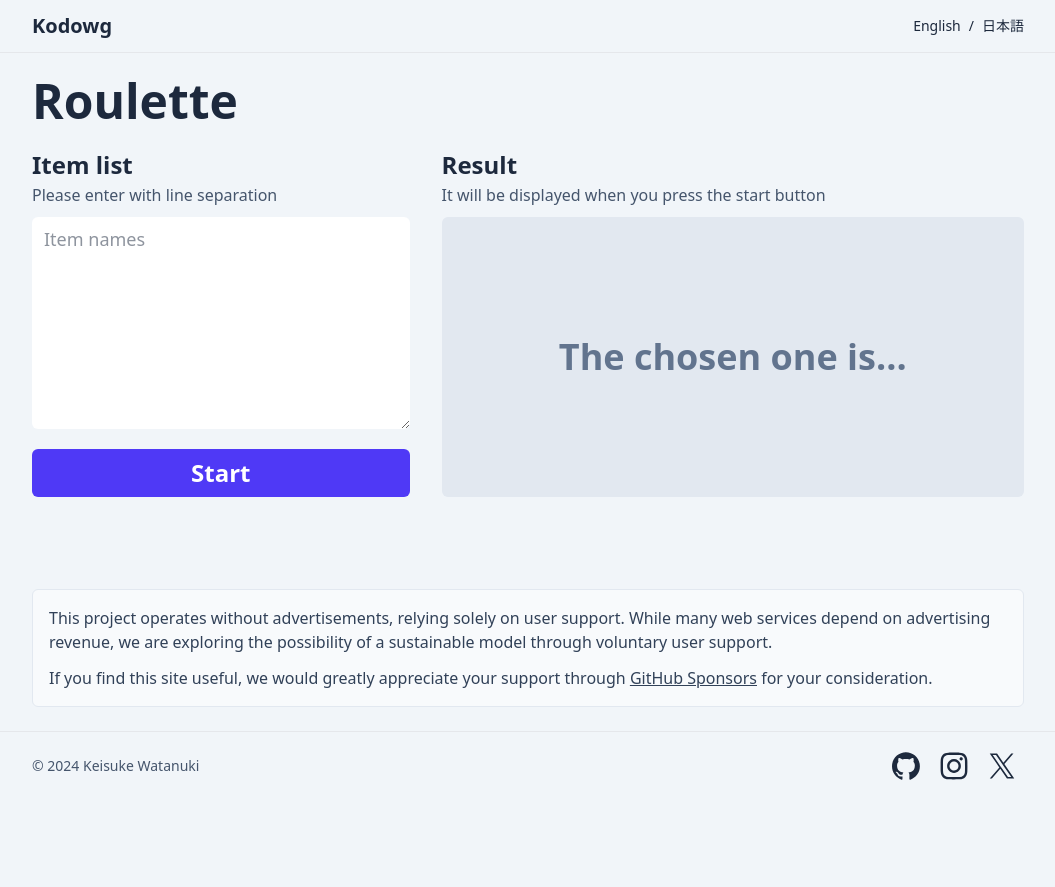
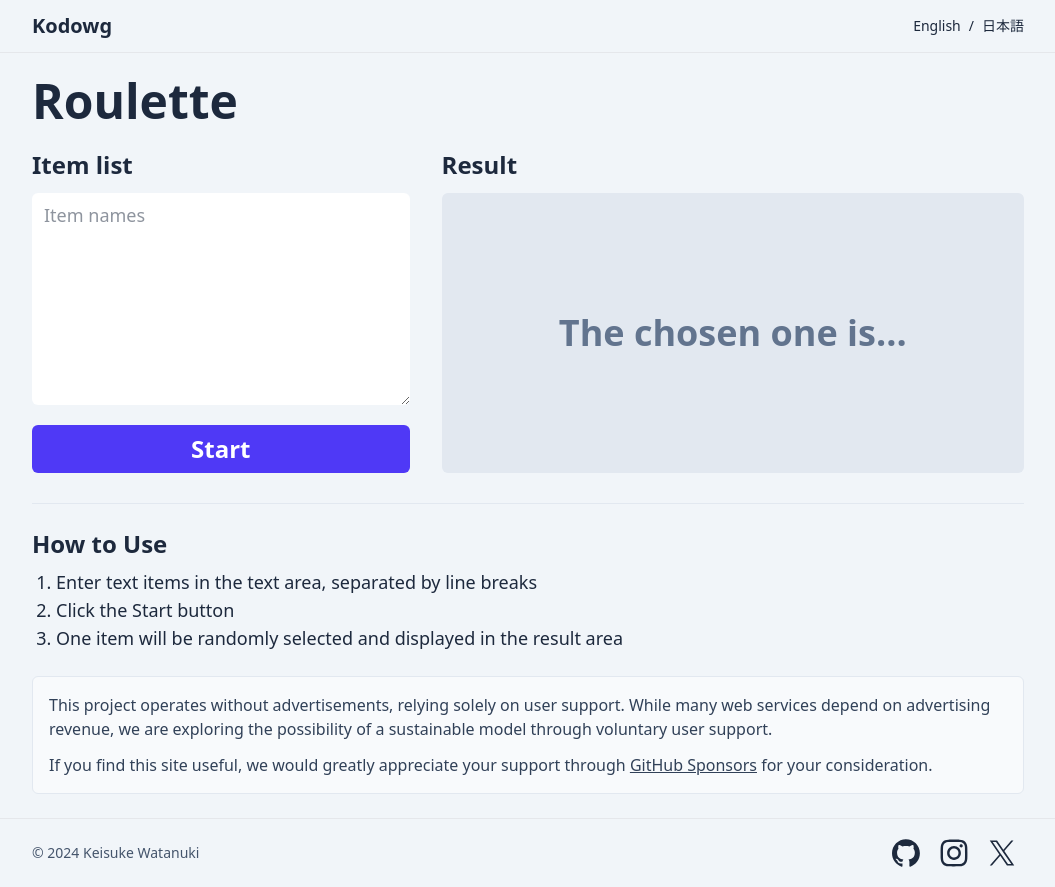
Before and after one commit to kskwtnk/kodowg, a SvelteKit app: page /en/roulette in a window 1280 px wide. Shown: the whole page, without its empty margins (112-1167 px from the left). Before the commit the page ends 800 px from the top, so only its background shows below. Built offline with nearby package versions, Linux system fonts and the light colour scheme.

Commit message:
Update descriptions for individual pages

```diff
--- a/src/routes/[lang]/character-count/+page.svelte
+++ b/src/routes/[lang]/character-count/+page.svelte
@@ -43,4 +43,13 @@
 			>
 		</div>
 	</div>
+	<hr class="col-span-full mt-1.5 border-t-slate-200 border-b-white" />
+	<div class="col-span-full grid gap-y-2">
+		<h2 class="text-2xl font-bold">{i18nText.howToUse}</h2>
+		<ol class="list-decimal pl-6">
+			{#each i18nText.steps as step}
+				<li>{step}</li>
+			{/each}
+		</ol>
+	</div>
 </div>
--- a/src/routes/[lang]/character-count/+page.ts
+++ b/src/routes/[lang]/character-count/+page.ts
@@ -2,18 +2,30 @@ const i18nText = {
 	en: {
 		title: "Character Count",
 		description:
-			"Free browser-based character counter that counts instantly as you type. No data stored on servers - your text remains private and secure.",
+			"Free Web-based character counter that counts instantly as you type. No data stored on servers - your text remains private and secure.",
 		characters: "Characters",
 		textToCount: "Text to count",
 		placeholder: "Please enter text",
+		howToUse: "How to Use",
+		steps: [
+			"Enter text in the text area",
+			"The character count will be displayed in the Characters area",
+			"The count updates in real-time as you edit the text",
+		],
 	},
 	ja: {
 		title: "文字数カウント",
 		description:
-			"ブラウザ上で使える無料の文字数カウントツール。入力と同時にリアルタイムで文字数をカウント。サーバー上にデータを保存しないため安心して利用できます。",
+			"Web上で使える無料の文字数カウントツール。入力と同時にリアルタイムで文字数をカウント。サーバー上にデータを保存しないため安心して利用できます。",
 		characters: "文字数",
 		textToCount: "カウントするテキスト",
 		placeholder: "入力してください",
+		howToUse: "使い方",
+		steps: [
+			"テキストエリアに文字を入力します",
+			"文字数のエリアに文字数が表示されます",
+			"テキストエリアの文字を編集するたびにリアルタイムで文字数が更新されます",
+		],
 	},
 };
 
--- a/src/routes/[lang]/qr-code-generator/+page.svelte
+++ b/src/routes/[lang]/qr-code-generator/+page.svelte
@@ -54,7 +54,6 @@
 
 <div class="grid grid-cols-1 gap-x-4 gap-y-6 md:grid-cols-5 lg:gap-x-8">
 	<h1 class="col-span-full text-5xl font-bold">{i18nText.title}</h1>
-
 	<div class="flex flex-col gap-y-5 md:col-span-3">
 		<div class="flex grow flex-col gap-y-3">
 			<label for="textfield" class="text-2xl font-bold"
@@ -67,7 +66,6 @@
 				bind:value={inputText}
 			></textarea>
 		</div>
-
 		<fieldset>
 			<legend class="text-2xl font-bold">{i18nText.size}</legend>
 			<div class="mt-1 flex gap-x-4">
@@ -85,7 +83,6 @@
 				{/each}
 			</div>
 		</fieldset>
-
 		<fieldset>
 			<legend class="text-2xl font-bold">{i18nText.fileFormat}</legend>
 			<div class="mt-1 flex gap-x-4">
@@ -119,7 +116,6 @@
 			{i18nText.download}
 		</button>
 	</div>
-
 	<div class="flex flex-col gap-y-3 md:col-span-2">
 		<h2 class="text-2xl font-bold">{i18nText.generatedQRCode}</h2>
 		<div
@@ -135,4 +131,13 @@
 			{/if}
 		</div>
 	</div>
+	<hr class="col-span-full mt-1.5 border-t-slate-200 border-b-white" />
+	<div class="col-span-full grid gap-y-2">
+		<h2 class="text-2xl font-bold">{i18nText.howToUse}</h2>
+		<ol class="list-decimal pl-6">
+			{#each i18nText.steps as step}
+				<li>{step}</li>
+			{/each}
+		</ol>
+	</div>
 </div>
--- a/src/routes/[lang]/qr-code-generator/+page.ts
+++ b/src/routes/[lang]/qr-code-generator/+page.ts
@@ -2,24 +2,38 @@ const i18nText = {
 	en: {
 		title: "QR Code Generator",
 		description:
-			"Free browser-based QR code generator. Download your QR codes as PNG or SVG files. No data stored on servers - your information remains private and secure.",
+			"Free Web-based QR code generator. Download your QR codes as PNG or SVG files. No data stored on servers - your information remains private and secure.",
 		convertText: "Text to convert",
 		placeholder: "Enter text",
 		size: "Size",
 		fileFormat: "File format",
 		download: "Download",
 		generatedQRCode: "Generated QR Code",
+		howToUse: "How to Use",
+		steps: [
+			"Enter the text (such as URLs) you want to convert in the text area",
+			"Select the size of the QR code to generate",
+			"Choose the image file format",
+			"Click the download button to download your file",
+		],
 	},
 	ja: {
 		title: "QRコードジェネレーター",
 		description:
-			"ブラウザ上で使える無料のQRコードを生成ツール。QRコードをPNGまたはSVGファイルとしてダウンロードできます。サーバー上にデータを保存しないため安心して利用できます。",
+			"Web上で使える無料のQRコードを生成ツール。QRコードをPNGまたはSVGファイルとしてダウンロードできます。サーバー上にデータを保存しないため安心して利用できます。",
 		convertText: "変換するテキスト",
 		placeholder: "テキストを入力",
 		size: "サイズ",
 		fileFormat: "ファイル形式",
 		download: "ダウンロード",
 		generatedQRCode: "生成されたQRコード",
+		howToUse: "使い方",
+		steps: [
+			"テキストエリアに変換したい文字（URLなど）を入力します",
+			"生成するQRコードのサイズを選択します",
+			"画像の拡張子を選択します",
+			"ダウンロードボタンを押してファイルをダウンロードします",
+		],
 	},
 };
 
--- a/src/routes/[lang]/random-order/+page.svelte
+++ b/src/routes/[lang]/random-order/+page.svelte
@@ -50,11 +50,8 @@
 <div class="grid grid-cols-1 gap-x-4 gap-y-6 md:grid-cols-5 lg:gap-x-8">
 	<h1 class="col-span-full text-5xl font-bold">{i18nText.title}</h1>
 	<div class="row-span-2 grid grid-rows-subgrid gap-y-3 md:col-span-2">
-		<label for="textarea" class="grid content-start gap-y-1">
-			<span class="text-2xl font-bold">{i18nText.itemList}</span>
-			<span class="text-base leading-tight text-slate-600">
-				{i18nText.itemListDescription}
-			</span>
+		<label for="textarea" class="text-2xl font-bold">
+			{i18nText.itemList}
 		</label>
 		<div class="grid gap-y-5">
 			<textarea
@@ -75,12 +72,7 @@
 		</div>
 	</div>
 	<div class="row-span-2 grid grid-rows-subgrid gap-y-3 md:col-span-3">
-		<div class="grid content-start gap-y-1">
-			<h2 class="text-2xl font-bold">{i18nText.result}</h2>
-			<span class="text-base leading-tight text-slate-600">
-				{i18nText.resultDescription}
-			</span>
-		</div>
+		<h2 class="text-2xl font-bold">{i18nText.result}</h2>
 		<div id="result-display" class="grid rounded-md bg-slate-200 p-4">
 			{#if shuffledItems.length > 0}
 				<ol class="list-decimal pl-8">
@@ -97,4 +89,13 @@
 			{/if}
 		</div>
 	</div>
+	<hr class="col-span-full mt-1.5 border-t-slate-200 border-b-white" />
+	<div class="col-span-full grid gap-y-2">
+		<h2 class="text-2xl font-bold">{i18nText.howToUse}</h2>
+		<ol class="list-decimal pl-6">
+			{#each i18nText.steps as step}
+				<li>{step}</li>
+			{/each}
+		</ol>
+	</div>
 </div>
--- a/src/routes/[lang]/random-order/+page.ts
+++ b/src/routes/[lang]/random-order/+page.ts
@@ -2,26 +2,34 @@ const i18nText = {
 	en: {
 		title: "Random Order",
 		description:
-			"Free browser-based list randomizer tool. Instantly shuffle and reorder your items in a random sequence. No data stored on servers - your information remains private.",
+			"Free Web-based list randomizer tool. Instantly shuffle and reorder your items in a random sequence. No data stored on servers - your information remains private.",
 		result: "Result",
-		resultDescription: "It will be displayed when you press the shuffle button",
 		waiting: "The order is...",
 		itemList: "Item list",
-		itemListDescription: "Please enter with line separation",
 		placeholder: "Item names",
 		shuffle: "Shuffle",
+		howToUse: "How to Use",
+		steps: [
+			"Enter text items in the text area, separated by line breaks",
+			"Click the Shuffle button",
+			"The reordered text will be displayed in the Result area",
+		],
 	},
 	ja: {
 		title: "ランダム並び替え",
 		description:
-			"ブラウザ上で使える無料のランダム並び替えツール。入力したアイテムをランダムに並び替え。サーバー上にデータを保存しないため安心して利用できます。",
+			"Web上で使える無料のランダム並び替えツール。入力したアイテムをランダムに並び替え。サーバー上にデータを保存しないため安心して利用できます。",
 		result: "結果",
-		resultDescription: "シャッフルボタンを押すと表示されます",
 		waiting: "順番は……",
 		itemList: "候補リスト",
-		itemListDescription: "改行区切りで入力してください",
 		placeholder: "候補の名前",
 		shuffle: "シャッフル",
+		howToUse: "使い方",
+		steps: [
+			"テキストエリアにテキストを改行区切りで入力します",
+			"シャッフルボタンを押します",
+			"結果のエリアに並び替え後のテキストが表示されます",
+		],
 	},
 };
 
--- a/src/routes/[lang]/roulette/+page.svelte
+++ b/src/routes/[lang]/roulette/+page.svelte
@@ -42,11 +42,8 @@
 <div class="grid grid-cols-1 gap-x-4 gap-y-6 md:grid-cols-5 lg:gap-x-8">
 	<h1 class="col-span-full text-5xl font-bold">{i18nText.title}</h1>
 	<div class="row-span-2 grid grid-rows-subgrid gap-y-3 md:col-span-2">
-		<label for="textarea" class="grid content-start gap-y-1">
-			<span class="text-2xl font-bold">{i18nText.itemList}</span>
-			<span class="text-base leading-tight text-slate-600">
-				{i18nText.itemListDescription}
-			</span>
+		<label for="textarea" class="text-2xl font-bold">
+			{i18nText.itemList}
 		</label>
 		<div class="grid gap-y-5">
 			<textarea
@@ -67,12 +64,7 @@
 		</div>
 	</div>
 	<div class="row-span-2 grid grid-rows-subgrid gap-y-3 md:col-span-3">
-		<div class="grid content-start gap-y-1">
-			<h2 class="text-2xl font-bold">{i18nText.result}</h2>
-			<span class="text-base leading-tight text-slate-600">
-				{i18nText.resultDescription}
-			</span>
-		</div>
+		<h2 class="text-2xl font-bold">{i18nText.result}</h2>
 		<div id="result-display" class="grid min-h-24 rounded-md bg-slate-200 p-4">
 			<p class="self-center text-center font-bold">
 				{#if selectedItem}
@@ -85,4 +77,13 @@
 			</p>
 		</div>
 	</div>
+	<hr class="col-span-full mt-1.5 border-t-slate-200 border-b-white" />
+	<div class="col-span-full grid gap-y-2">
+		<h2 class="text-2xl font-bold">{i18nText.howToUse}</h2>
+		<ol class="list-decimal pl-6">
+			{#each i18nText.steps as step}
+				<li>{step}</li>
+			{/each}
+		</ol>
+	</div>
 </div>
--- a/src/routes/[lang]/roulette/+page.ts
+++ b/src/routes/[lang]/roulette/+page.ts
@@ -2,26 +2,34 @@ const i18nText = {
 	en: {
 		title: "Roulette",
 		description:
-			"Free browser-based roulette decision maker. Enter your options line by line and spin to randomly select one item. No data stored on servers - your choices remain private.",
+			"Free Web-based roulette decision maker. Enter your options line by line and spin to randomly select one item. No data stored on servers - your choices remain private.",
 		result: "Result",
-		resultDescription: "It will be displayed when you press the start button",
 		chosen: "The chosen one is...",
 		itemList: "Item list",
-		itemListDescription: "Please enter with line separation",
 		placeholder: "Item names",
 		start: "Start",
+		howToUse: "How to Use",
+		steps: [
+			"Enter text items in the text area, separated by line breaks",
+			"Click the Start button",
+			"One item will be randomly selected and displayed in the result area",
+		],
 	},
 	ja: {
 		title: "ルーレット",
 		description:
-			"ブラウザ上で使える無料のルーレットツール。要素を改行区切りで入力してスタートボタンを押すと、ランダムに1つ選ばれます。サーバー上にデータを保存しないため安心して利用できます。",
+			"Web上で使える無料のルーレットツール。要素を改行区切りで入力してスタートボタンを押すと、ランダムに1つ選ばれます。サーバー上にデータを保存しないため安心して利用できます。",
 		result: "結果",
-		resultDescription: "スタートボタンを押すと表示されます",
 		chosen: "選ばれたのは……",
 		itemList: "候補リスト",
-		itemListDescription: "改行区切りで入力してください",
 		placeholder: "候補の名前",
 		start: "スタート",
+		howToUse: "使い方",
+		steps: [
+			"テキストエリアにテキストを改行区切りで入力します",
+			"スタートボタンを押します",
+			"結果のエリアにランダムで1つ表示されます",
+		],
 	},
 };
 
--- a/src/routes/[lang]/timer/+page.svelte
+++ b/src/routes/[lang]/timer/+page.svelte
@@ -141,16 +141,12 @@
 					class="rounded-md bg-indigo-600 p-2 text-2xl font-bold text-white hover:bg-indigo-800 disabled:opacity-50"
 					onclick={startTimer}>{i18nText.start}</button
 				>
-			{/if}
-
-			{#if timerState === "running"}
+			{:else if timerState === "running"}
 				<button
 					class="rounded-md bg-indigo-600 p-2 text-2xl font-bold text-white hover:bg-indigo-800 disabled:opacity-50"
 					onclick={pauseTimer}>{i18nText.pause}</button
 				>
-			{/if}
-
-			{#if timerState === "paused"}
+			{:else if timerState === "paused"}
 				<button
 					class="rounded-md bg-indigo-600 p-2 text-2xl font-bold text-white hover:bg-indigo-800 disabled:opacity-50"
 					onclick={countdown}>{i18nText.resume}</button
@@ -162,6 +158,15 @@
 				onclick={cancelTimer}>{i18nText.cancel}</button
 			>
 		</div>
+	</div>
+	<hr class="col-span-full mt-1.5 border-t-slate-200 border-b-white" />
+	<div class="col-span-full grid gap-y-2">
+		<h2 class="text-2xl font-bold">{i18nText.howToUse}</h2>
+		<ol class="list-decimal pl-6">
+			{#each i18nText.steps as step}
+				<li>{step}</li>
+			{/each}
+		</ol>
 	</div>
 </div>
 
--- a/src/routes/[lang]/timer/+page.ts
+++ b/src/routes/[lang]/timer/+page.ts
@@ -2,24 +2,36 @@ const i18nText = {
 	en: {
 		title: "Timer",
 		description:
-			"Free browser-based countdown timer with pause, resume, and cancel functions. Set your time and start counting down. No data stored on servers - simple and secure to use.",
+			"Free Web-based countdown timer with pause, resume, and cancel functions. Set your time and start counting down. No data stored on servers - simple and secure to use.",
 		minutes: "min",
 		seconds: "sec",
 		start: "Start",
 		pause: "Pause",
 		resume: "Resume",
 		cancel: "Cancel",
+		howToUse: "How to Use",
+		steps: [
+			"Enter the desired time (minutes and seconds)",
+			"Click the Start button to begin the countdown",
+			"Press Pause to stop at the current time, or Cancel to reset to 0 seconds",
+		],
 	},
 	ja: {
 		title: "タイマー",
 		description:
-			"ブラウザ上で使える無料のタイマーツール。時間を設定してカウントダウンを開始します。タイマーを一時停止、再開、キャンセルできます。サーバー上にデータを保存しないため安心して利用できます。",
+			"Web上で使える無料のタイマーツール。時間を設定してカウントダウンを開始します。タイマーを一時停止、再開、キャンセルできます。サーバー上にデータを保存しないため安心して利用できます。",
 		minutes: "分",
 		seconds: "秒",
 		start: "スタート",
 		pause: "一時停止",
 		resume: "再開",
 		cancel: "キャンセル",
+		howToUse: "使い方",
+		steps: [
+			"計りたい時間（分、秒）を入力します",
+			"スタートボタンを押すとカウントダウンが始まります",
+			"一時停止をすると今の秒数のまま止まり、停止を押すと0秒に戻ります",
+		],
 	},
 };
 
```
